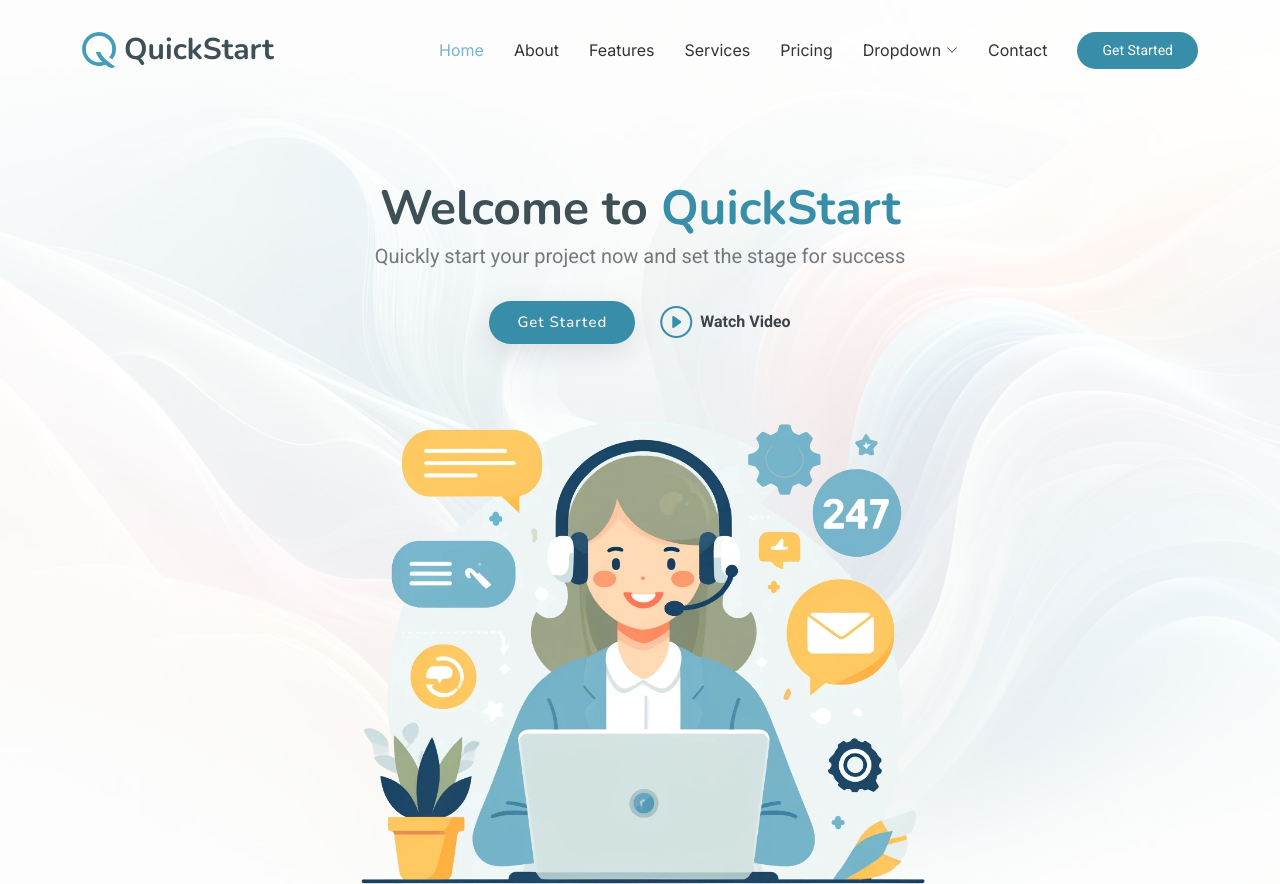
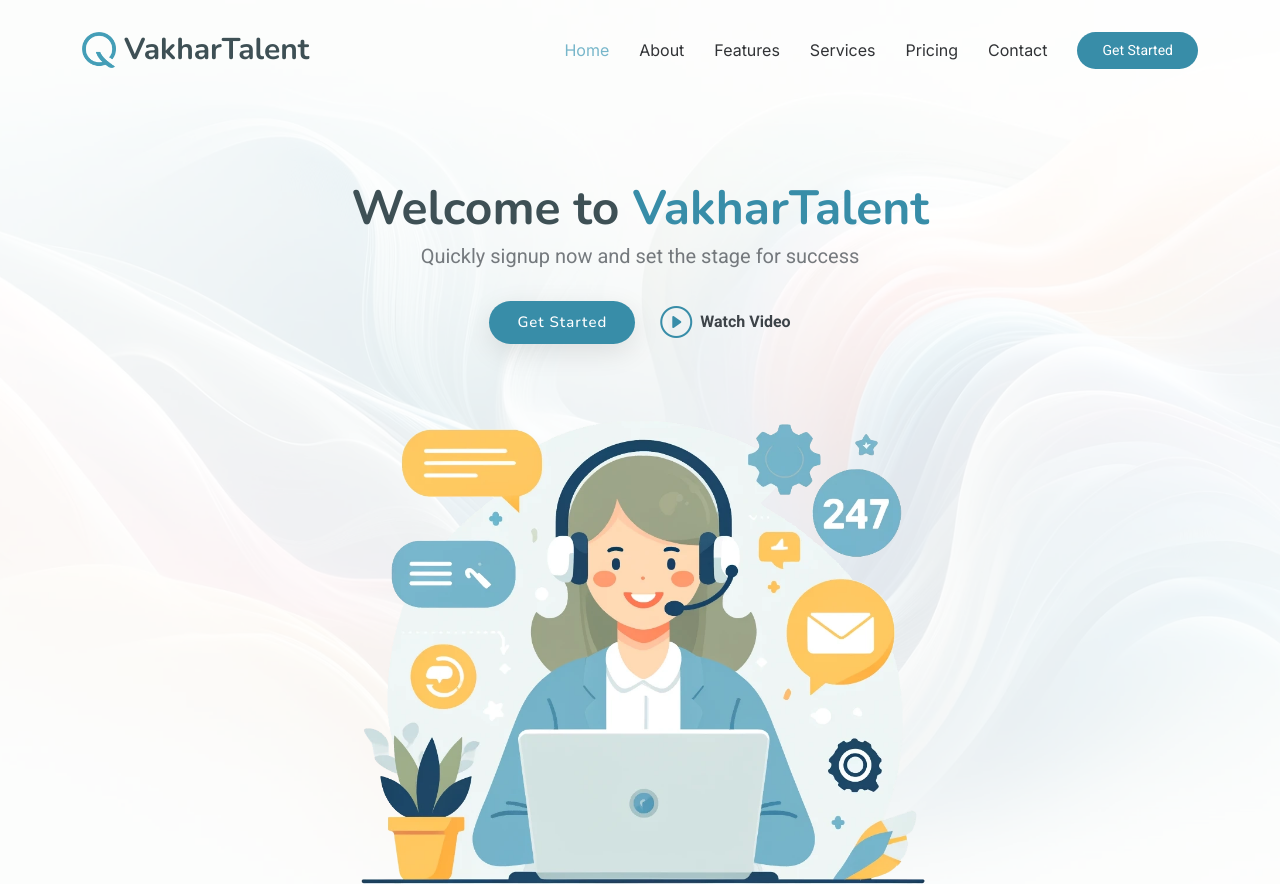
Before and after one commit to vakhar-startup/demo-site, a plain HTML site: page index.html in a window 1280 px wide. Shown: the top 884 px of the page. Drawn offline with nearby package versions, Linux system fonts and the light colour scheme.

Commit message:
Update index.html

```diff
--- a/index.html
+++ b/index.html
@@ -4,7 +4,7 @@
 <head>
   <meta charset="utf-8">
   <meta content="width=device-width, initial-scale=1.0" name="viewport">
-  <title>Index - QuickStart Bootstrap Template</title>
+  <title>VakharTalent</title>
   <meta name="description" content="">
   <meta name="keywords" content="">
 
@@ -43,7 +43,7 @@
 
       <a href="index.html" class="logo d-flex align-items-center me-auto">
         <img src="assets/img/logo.png" alt="">
-        <h1 class="sitename">QuickStart</h1>
+        <h1 class="sitename">VakharTalent</h1>
       </a>
 
       <nav id="navmenu" class="navmenu">
@@ -52,7 +52,7 @@
           <li><a href="index.html#about">About</a></li>
           <li><a href="index.html#features">Features</a></li>
           <li><a href="index.html#services">Services</a></li>
-          <li><a href="index.html#pricing">Pricing</a></li>
+          <li><a href="index.html#pricing">Pricing</a></li> <!--
           <li class="dropdown"><a href="#"><span>Dropdown</span> <i class="bi bi-chevron-down toggle-dropdown"></i></a>
             <ul>
               <li><a href="#">Dropdown 1</a></li>
@@ -69,7 +69,7 @@
               <li><a href="#">Dropdown 3</a></li>
               <li><a href="#">Dropdown 4</a></li>
             </ul>
-          </li>
+          </li>-->
           <li><a href="index.html#contact">Contact</a></li>
         </ul>
         <i class="mobile-nav-toggle d-xl-none bi bi-list"></i>
@@ -89,8 +89,8 @@
       </div>
       <div class="container text-center">
         <div class="d-flex flex-column justify-content-center align-items-center">
-          <h1 data-aos="fade-up">Welcome to <span>QuickStart</span></h1>
-          <p data-aos="fade-up" data-aos-delay="100">Quickly start your project now and set the stage for success<br></p>
+          <h1 data-aos="fade-up">Welcome to <span>VakharTalent</span></h1>
+          <p data-aos="fade-up" data-aos-delay="100">Quickly signup now and set the stage for success<br></p>
           <div class="d-flex" data-aos="fade-up" data-aos-delay="200">
             <a href="#about" class="btn-get-started">Get Started</a>
             <a href="https://www.youtube.com/watch?v=Y7f98aduVJ8" class="glightbox btn-watch-video d-flex align-items-center"><i class="bi bi-play-circle"></i><span>Watch Video</span></a>
```
